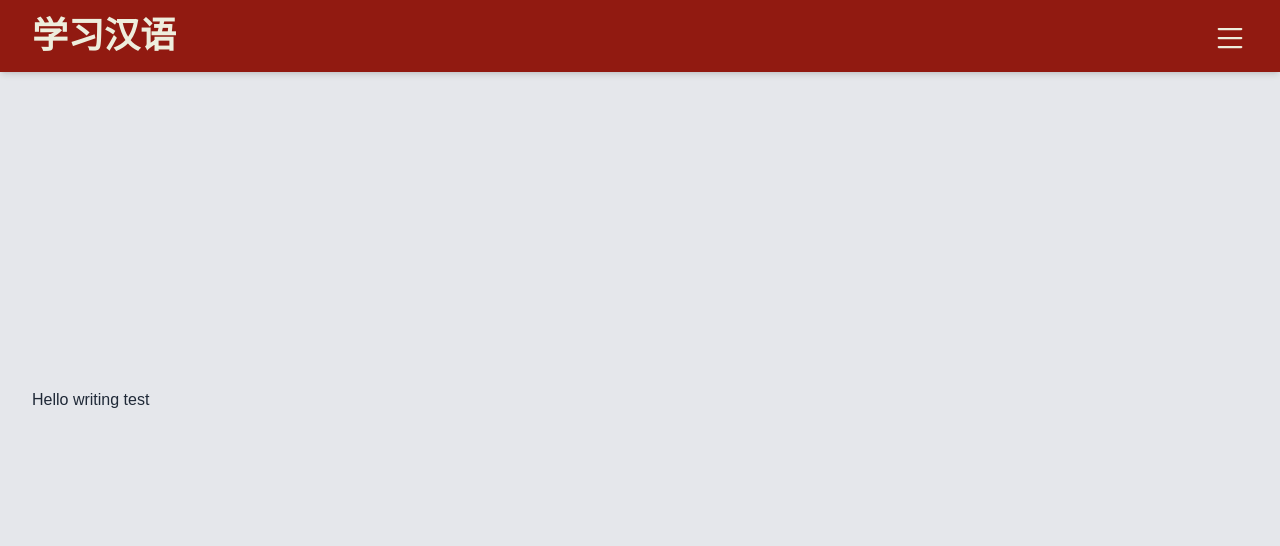
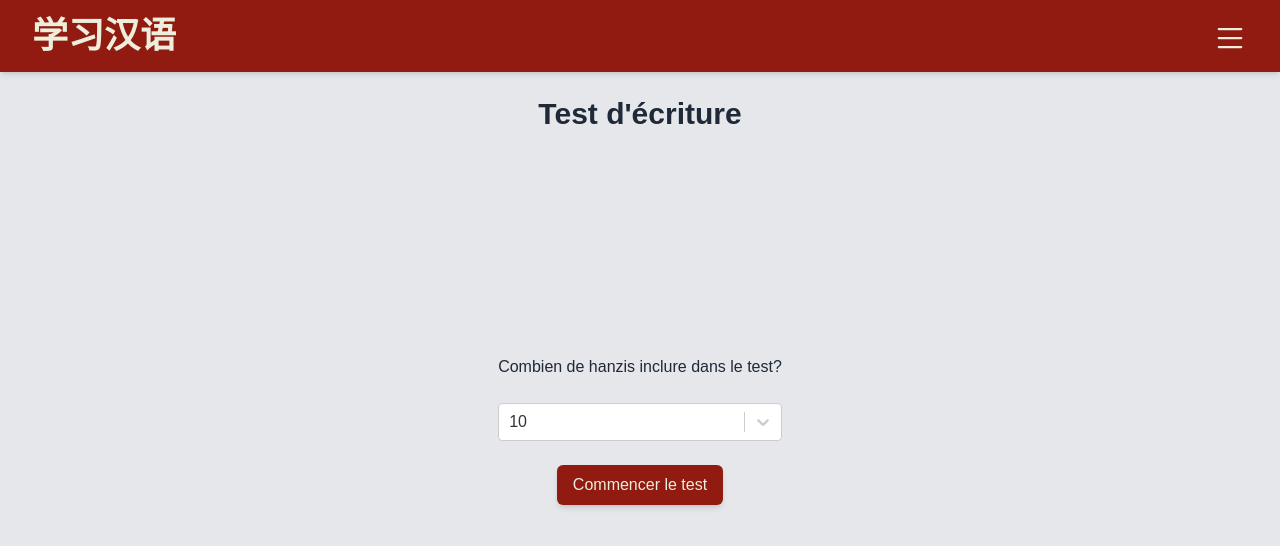
Before and after one commit to SebDelile/hanzi, a React (Create React App) app: page /writing-test in a window 1280 px wide. Shown: the top 546 px of the page. Built offline with nearby package versions, Linux system fonts and the light colour scheme.

Commit message:
add writing test WIP

```diff
--- a/src/components/HanziTile.tsx
+++ b/src/components/HanziTile.tsx
@@ -1,7 +1,7 @@
 import { HanziObject } from '../types/HanziObject';
 import { formatPinyin } from '../utils/formatPinyin';
 
-type Props = { hanzi: HanziObject; handleClick: (hanzi: HanziObject) => void };
+type Props = { hanzi: HanziObject; handleClick?: (hanzi: HanziObject) => void };
 
 export function HanziTile({ hanzi, handleClick }: Props) {
   return (
@@ -9,7 +9,7 @@ export function HanziTile({ hanzi, handleClick }: Props) {
       id={'hanzi-' + hanzi.id}
       type="button"
       className="border rounded border-gray-900 bg-gray-100 py-4 flex flex-col items-center"
-      onClick={() => handleClick(hanzi)}
+      {...(!!handleClick && { onClick: () => handleClick(hanzi) })}
     >
       <h3 className="font-hanzi text-7xl">{hanzi.sinogram}</h3>
       <p className="text-2xl bold">{formatPinyin(hanzi.pinyin, hanzi.tone)}</p>
--- a/src/components/ReadingTestResultStep.tsx
+++ b/src/components/readingTest/ReadingTestResultStep.tsx
@@ -1,6 +1,6 @@
-import { STARTER_STEP } from '../constants/testSteps';
-import { readingTestSheetItem } from '../types/ReadingTestSheetItem';
-import { formatPinyin } from '../utils/formatPinyin';
+import { STARTER_STEP } from '../../constants/testSteps';
+import { readingTestSheetItem } from '../../types/ReadingTestSheetItem';
+import { formatPinyin } from '../../utils/formatPinyin';
 
 type Props = {
   testSheet: readingTestSheetItem[];
--- /dev/null
+++ b/src/components/writingTest/WritingTestResultStep.tsx
@@ -0,0 +1,27 @@
+import { STARTER_STEP } from '../../constants/testSteps';
+import { HanziObject } from '../../types/HanziObject';
+import { HanziTile } from '../HanziTile';
+
+type Props = {
+  testSheet: HanziObject[];
+  setCurrentStep: (step: string) => void;
+};
+
+export function WritingTestResultStep({ testSheet, setCurrentStep }: Props) {
+  return (
+    <>
+      <h2 className="h2">{`Réponses :`}</h2>
+      <ul className="grid grid-cols-2 xxs:grid-cols-3 xs:grid-cols-4 md:grid-cols-5 gap-4 mx-auto justify-items-stretch w-full">
+        {testSheet?.map((hanzi) => (
+          <HanziTile key={hanzi.id} hanzi={hanzi} />
+        ))}
+      </ul>
+      <button
+        className="button self-center"
+        onClick={() => setCurrentStep(STARTER_STEP)}
+      >
+        reset
+      </button>
+    </>
+  );
+}
--- /dev/null
+++ b/src/components/writingTest/WritingTestStarterStep.tsx
@@ -0,0 +1,59 @@
+import { useEffect, useState } from 'react';
+import ReactSelect from 'react-select';
+import { WORKING_STEP } from '../../constants/testSteps';
+import { useHanzi } from '../../contexts/HanziContext';
+import { HanziObject } from '../../types/HanziObject';
+import { readingTestSheetItem } from '../../types/ReadingTestSheetItem';
+import { pickRandomHanziSelection } from '../../utils/pickRandomHanziSelection';
+
+type Props = {
+  setCurrentStep: (step: string) => void;
+  setTestSheet: (testSheet: HanziObject[]) => void;
+};
+
+const selectOptions = [5, 10, 20, 30, 40, 50].map((value) => ({
+  value,
+  label: value.toString(),
+}));
+
+const initialSelectValue = selectOptions.find(({ value }) => value === 10);
+
+export function WritingTestStarterStep({
+  setCurrentStep,
+  setTestSheet,
+}: Props) {
+  const [selectValue, setSelectValue] = useState(initialSelectValue);
+  const { data, isError, isLoading } = useHanzi();
+
+  // reset the test sheet on mounting
+  useEffect(() => setTestSheet([]), []);
+
+  function onStart() {
+    const hanziCount = selectValue?.value;
+    if (!isLoading && !isError && data && hanziCount) {
+      const hanziSelection = pickRandomHanziSelection(data, hanziCount);
+      setTestSheet(hanziSelection);
+      setCurrentStep(WORKING_STEP);
+    }
+  }
+
+  return (
+    <>
+      <label htmlFor="select-hanzi-quantity">
+        {'Combien de hanzis inclure dans le test?'}
+      </label>
+      <ReactSelect
+        id="select-hanzi-quantity"
+        className="w-full"
+        options={selectOptions}
+        value={selectValue}
+        onChange={(option) => {
+          if (option) setSelectValue(option);
+        }}
+      />
+      <button className="button self-center" onClick={onStart}>
+        {'Commencer le test'}
+      </button>
+    </>
+  );
+}
--- /dev/null
+++ b/src/components/writingTest/WritingTestWorkingStep.tsx
@@ -0,0 +1,62 @@
+import { useState } from 'react';
+import { STARTER_STEP, RESULT_STEP } from '../../constants/testSteps';
+import { formatPinyin } from '../../utils/formatPinyin';
+import { HanziObject } from '../../types/HanziObject';
+
+type Props = {
+  testSheet: HanziObject[];
+  setCurrentStep: (step: string) => void;
+};
+
+export function WritingTestWorkingStep({ testSheet, setCurrentStep }: Props) {
+  const [currentQuestion, setCurrentQuestion] = useState(0);
+
+  function handleGoNext() {
+    if (currentQuestion < testSheet.length - 1)
+      setCurrentQuestion((prev) => prev + 1);
+    else setCurrentStep(RESULT_STEP);
+  }
+
+  const { sinogram, pinyin, tone, exampleSino } = testSheet[currentQuestion];
+
+  return (
+    <>
+      <h2 className="h2">{`Question ${currentQuestion + 1} sur ${
+        testSheet.length
+      }`}</h2>
+      <div className="w-full">
+        <p className="text-8xl text-center leading-loose">
+          {formatPinyin(pinyin, tone)}
+        </p>
+        <div className="flex text-center items-center h-10 gap-4">
+          <p className="flex-1 text-4xl font-bold leading-loose flex gap-2 justify-center items-center">
+            {exampleSino
+              .split('')
+              .map((sino) =>
+                sino === sinogram ? (
+                  <span className="text-gray-500 font-normal text-3xl">
+                    {formatPinyin(pinyin, tone)}
+                  </span>
+                ) : (
+                  <span>{sino}</span>
+                )
+              )}
+          </p>
+        </div>
+      </div>
+      <div className="flex justify-stretch items-center gap-4">
+        <button
+          className="button-outline flex-1"
+          onClick={() => {
+            setCurrentStep(STARTER_STEP);
+          }}
+        >
+          Réinitialiser
+        </button>
+        <button className="button flex-1" onClick={handleGoNext}>
+          {currentQuestion === testSheet.length - 1 ? 'Terminer' : 'Suivant'}
+        </button>
+      </div>
+    </>
+  );
+}
--- a/src/pages/ReadingTest.tsx
+++ b/src/pages/ReadingTest.tsx
@@ -1,7 +1,7 @@
 import { useState } from 'react';
-import { ReadingTestResultStep } from '../components/ReadingTestResultStep';
-import { ReadingTestStarterStep } from '../components/ReadingTestStarterStep';
-import { ReadingTestWorkingStep } from '../components/ReadingTestWorkingStep';
+import { ReadingTestResultStep } from '../components/readingTest/ReadingTestResultStep';
+import { ReadingTestStarterStep } from '../components/readingTest/ReadingTestStarterStep';
+import { ReadingTestWorkingStep } from '../components/readingTest/ReadingTestWorkingStep';
 import {
   STARTER_STEP,
   WORKING_STEP,
--- a/src/pages/WritingTest.tsx
+++ b/src/pages/WritingTest.tsx
@@ -1,3 +1,56 @@
+import { useState } from 'react';
+import { WritingTestResultStep } from '../components/writingTest/WritingTestResultStep';
+import { WritingTestStarterStep } from '../components/writingTest/WritingTestStarterStep';
+import { WritingTestWorkingStep } from '../components/writingTest/WritingTestWorkingStep';
+import {
+  STARTER_STEP,
+  WORKING_STEP,
+  RESULT_STEP,
+} from '../constants/testSteps';
+import { HanziObject } from '../types/HanziObject';
+
 export function WritingTest() {
-  return <div>Hello writing test</div>;
+  const [currentStep, setCurrentStep] = useState(STARTER_STEP);
+  const [testSheet, setTestSheet] = useState<HanziObject[]>([]);
+
+  const renderTestStep = () => {
+    switch (currentStep) {
+      case STARTER_STEP:
+        return (
+          <WritingTestStarterStep
+            setCurrentStep={setCurrentStep}
+            setTestSheet={setTestSheet}
+          />
+        );
+      case WORKING_STEP:
+        return (
+          <WritingTestWorkingStep
+            testSheet={testSheet}
+            setCurrentStep={setCurrentStep}
+          />
+        );
+      case RESULT_STEP:
+        return (
+          <WritingTestResultStep
+            testSheet={testSheet}
+            setCurrentStep={setCurrentStep}
+          />
+        );
+      default:
+        return null;
+    }
+  };
+
+  return (
+    <section className="w-full mx-auto flex flex-col items-center flex-grow">
+      <h1 className="h1">{"Test d'écriture"}</h1>
+      <article
+        className={`flex flex-grow flex-col items-center justify-center flew-grow mx-auto gap-6 ${
+          currentStep === RESULT_STEP ? 'max-w-3xl w-full' : 'max-w-xl'
+        }`}
+      >
+        {renderTestStep()}
+      </article>
+    </section>
+  );
 }
```
Also changed, not shown: src/components/readingTest/ReadingTestStarterStep.tsx (renamed from src/components/ReadingTestStarterStep.tsx, +5 -5 lines), src/components/readingTest/ReadingTestWorkingStep.tsx (renamed from src/components/ReadingTestWorkingStep.tsx, +6 -6 lines).
